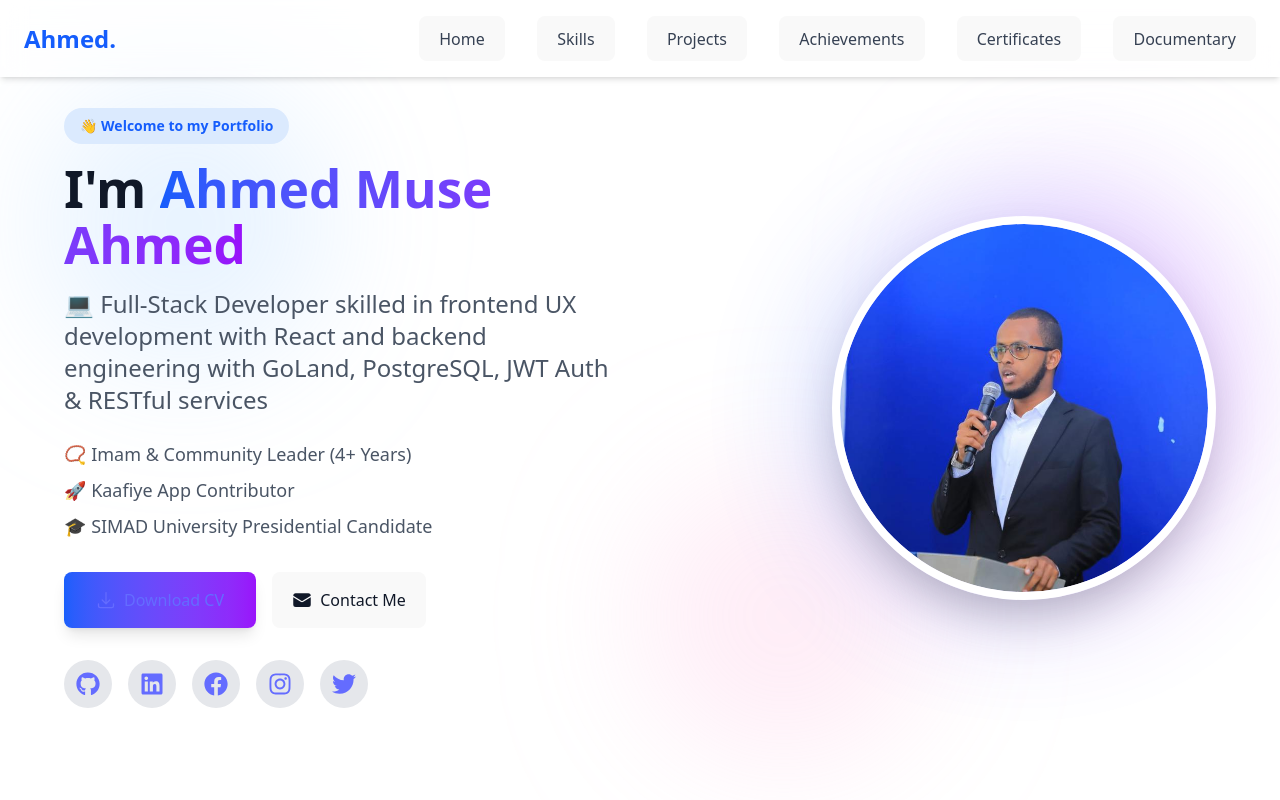
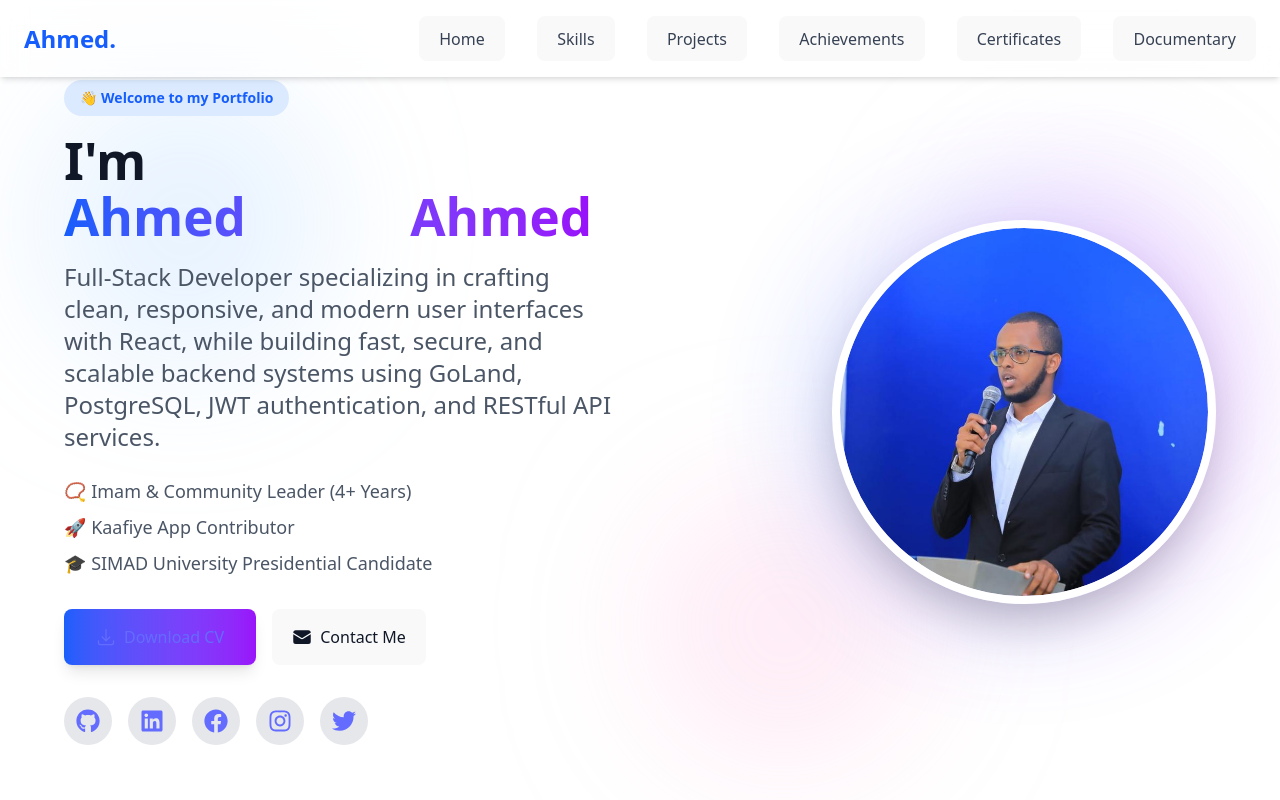
Before and after one commit to AhmedMuseAhmed/Personal-portfolio, a React (Vite) app: page / in a window 1280 px wide. Shown: the top 800 px of the page. Built offline with nearby package versions, Linux system fonts and the light colour scheme.

Commit message:
Initial commit

```diff
--- /dev/null
+++ b/src/components/AnimatedName.jsx
@@ -0,0 +1,38 @@
+import { motion } from "framer-motion";
+
+const AnimatedName = () => {
+    const name = "hmed Muse Ahmed"; // excludes the first A
+
+    const letters = name.split("");
+
+    return (
+        <h1 className="text-5xl md:text-6xl lg:text-7xl font-bold text-gray-900 dark:text-white mb-4">
+            I&apos;m{" "}
+            <span className="text-transparent bg-clip-text bg-gradient-to-r from-blue-600 to-purple-600 inline-flex">
+                A
+                {letters.map((letter, index) =>
+                    letter === " " ? (
+                        <span key={index}>&nbsp;</span> // only word spacing
+                    ) : (
+                        <motion.span
+                            key={index}
+                            className="inline-block"
+                            initial={{ opacity: 0, y: 20 }}
+                            animate={{ opacity: 1, y: 0 }}
+                            transition={{
+                                duration: 0.45,
+                                delay: index * 0.12,
+                                repeat: Infinity,
+                                repeatDelay: 2.5,
+                            }}
+                        >
+                            {letter}
+                        </motion.span>
+                    )
+                )}
+            </span>
+        </h1>
+    );
+};
+
+export default AnimatedName;
--- a/src/components/Hero.jsx
+++ b/src/components/Hero.jsx
@@ -3,6 +3,8 @@ import { motion } from 'framer-motion';
 import { HiArrowDownTray, HiEnvelope } from "react-icons/hi2";
 import { FaGithub, FaLinkedin } from "react-icons/fa";
 import { FaFacebook, FaInstagram, FaTwitter } from "react-icons/fa";
+import AnimatedName from "./AnimatedName.jsx";
+
 
 
 
@@ -54,17 +56,8 @@ const Hero = () => {
                             👋 Welcome to my Portfolio
                         </motion.div>
 
-                        <motion.h1
-                            initial={{ opacity: 0, y: 20 }}
-                            animate={{ opacity: 1, y: 0 }}
-                            transition={{ delay: 0.3 }}
-                            className="text-5xl md:text-6xl lg:text-7xl font-bold text-gray-900 dark:text-white mb-4"
-                        >
-                            I'm{' '}
-                            <span className="text-transparent bg-clip-text bg-gradient-to-r from-blue-600 to-purple-600">
-                                Ahmed Muse Ahmed
-                            </span>
-                        </motion.h1>
+                        <AnimatedName />
+
 
                         {/* Titles */}
                         <motion.div
@@ -73,7 +66,7 @@ const Hero = () => {
                             transition={{ delay: 0.4 }}
                             className="text-xl md:text-2xl mb-6 text-gray-600 dark:text-gray-300"
                         >
-                            💻 Full-Stack Developer skilled in frontend UX development with React and backend engineering with GoLand, PostgreSQL, JWT Auth & RESTful services
+                            Full-Stack Developer specializing in crafting clean, responsive, and modern user interfaces with React, while building fast, secure, and scalable backend systems using GoLand, PostgreSQL, JWT authentication, and RESTful API services.
                         </motion.div>
 
                         {/* Roles */}
--- a/src/data/projects.js
+++ b/src/data/projects.js
@@ -7,7 +7,7 @@ export const projects = [
         image: "/projects/kaafiye.jpeg",
         techStack: ["React Native", "REST API", "Firebase", "UI/UX"],
         githubLink: "https://github.com/ahmedmuseahmed/kaafiye-app",
-        liveDemo: "https://kaafiye-client.vercel.app/login",
+        liveDemo: "https://kaafiye-client.vercel.app",
     },
 
     {
@@ -18,7 +18,7 @@ export const projects = [
         image: "/projects/task-manager.png",
         techStack: ["React", "Go", "PostgreSQL", "JWT", "REST API"],
         githubLink: "https://github.com/AhmedMuseAhmed/task-manager-client",
-        liveDemo: "https://task-manager-client-sdjr.vercel.app/login",
+        liveDemo: "https://task-manager-client-sdjr.vercel.app",
     },
 
     {
```
